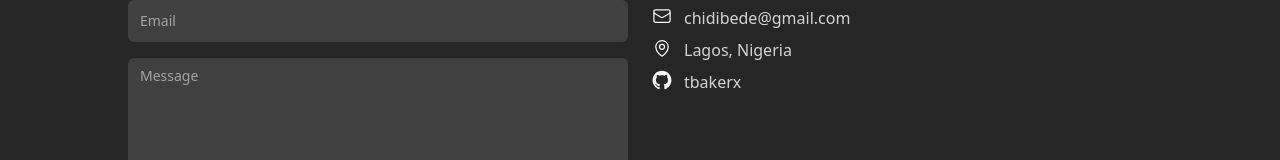
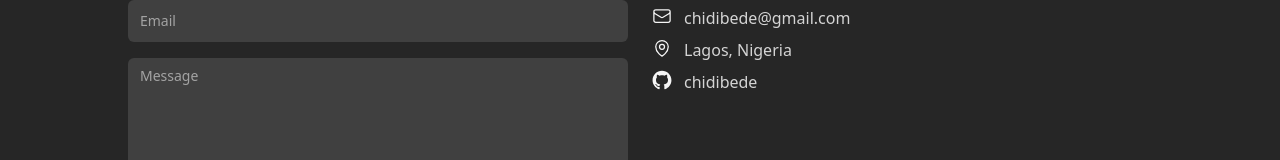
Before and after one commit to chidibede/chidibede-portfolio, a Next.js app: page / in a window 1280 px wide. Shown: the part 4479-4639 px from the top of the page. Built offline with nearby package versions, Linux system fonts and the light colour scheme.

Commit message:
change github text#

```diff
--- a/src/data/data.tsx
+++ b/src/data/data.tsx
@@ -365,7 +365,7 @@ export const contact: ContactSection = {
     },
     {
       type: ContactType.Github,
-      text: 'tbakerx',
+      text: 'chidibede',
       href: 'https://github.com/chidibede',
     },
   ],
```
